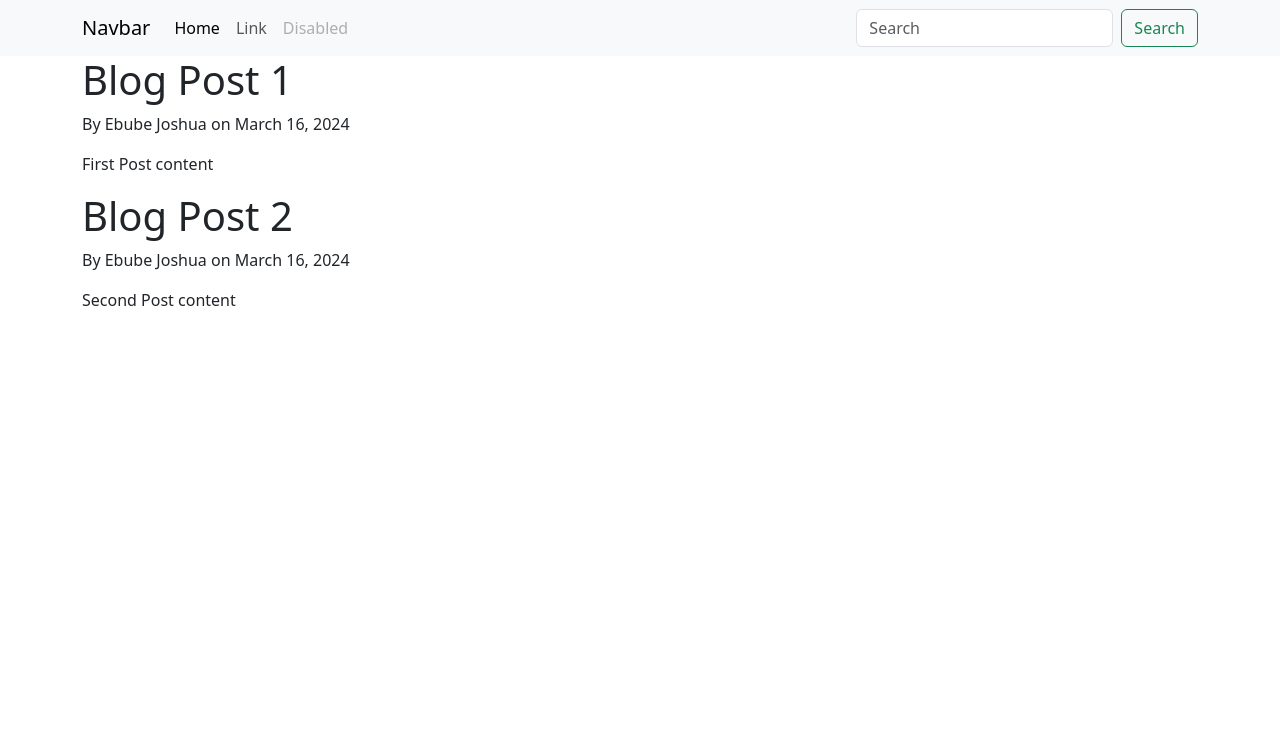
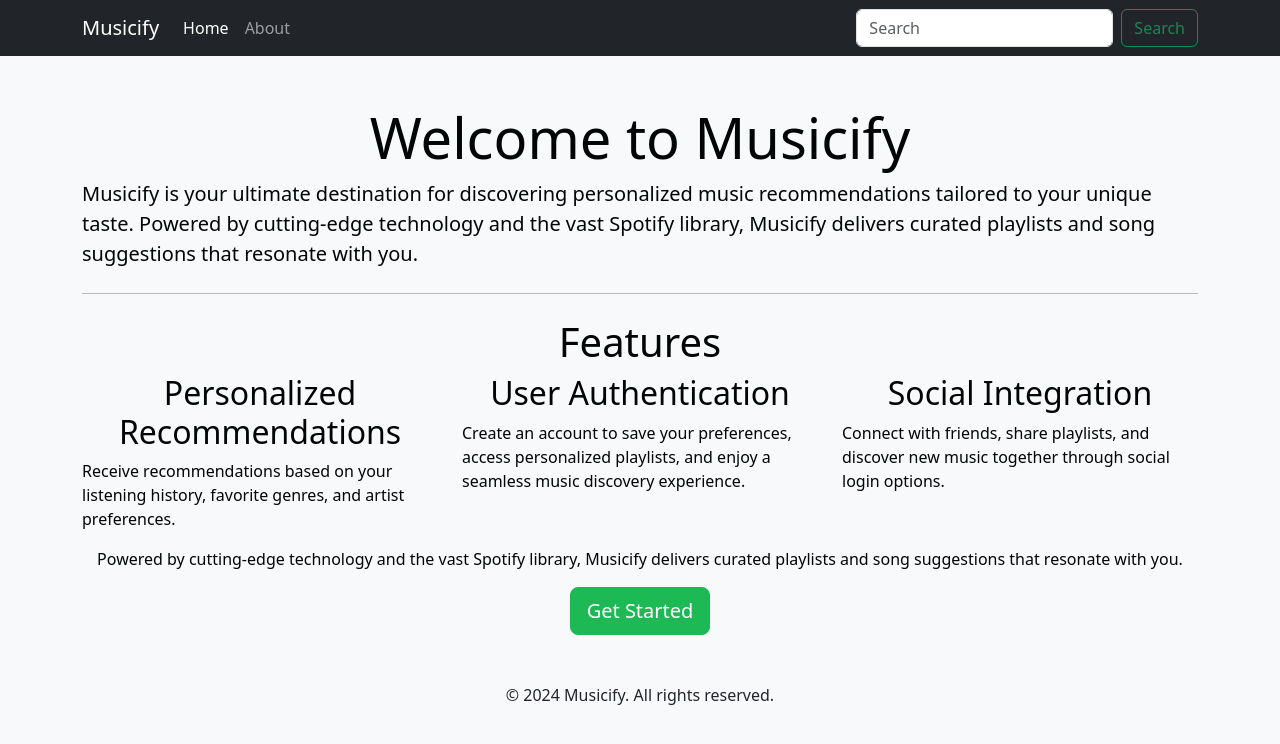
Before and after one commit to Josh-dev69/musicfy, a Django app: page / in a window 1280 px wide. Shown: the top 744 px of the page. Run offline with Django 5.2, Linux system fonts and the light colour scheme.

Commit message:
Code Update

```diff
--- /dev/null
+++ b/music_recommender_project/music_recommender/static/css/main.css
@@ -0,0 +1,16 @@
+
+body {
+    background-color: #f8f9fa;
+}
+.jumbotron {
+    background-color: #f8f9fa;
+    color: #010505;
+}
+.btn-primary {
+    background-color: #1db954;
+    border-color: #1db954;
+}
+.btn-primary:hover {
+    background-color: #14883f;
+    border-color: #14883f;
+}
--- a/music_recommender_project/music_recommender/templates/main/base.html
+++ b/music_recommender_project/music_recommender/templates/main/base.html
@@ -1,3 +1,4 @@
+{% load static %}
 <!DOCTYPE html>
 <html>
 <head>
@@ -13,13 +14,19 @@
 
     <!-- Bootstrap CSS-->
     <link href="https://cdn.jsdelivr.net/npm/bootstrap@5.3.3/dist/css/bootstrap.min.css" rel="stylesheet" integrity="sha384-QWTKZyjpPEjISv5WaRU9OFeRpok6YctnYmDr5pNlyT2bRjXh0JMhjY6hW+ALEwIH" crossorigin="anonymous">
+
+    <!-- Custom CSS -->
+    <link rel="stylesheet" type="text/css" href="{% static 'css/main.css' %}">
+
 </head>
 <body>
     <header class="site-header">
         <!-- NavBar Section -->
-        <nav class="navbar navbar-expand-lg bg-body-tertiary navbar-custom">
+        <nav class="navbar navbar-expand-lg navbar-dark bg-dark">
             <div class="container">
-                <a class="navbar-brand" href="#">Navbar</a>
+                <a class="navbar-brand" href="{% url 'musicify-home' %}">
+                    Musicify
+                </a>
 
                 <!-- Navbar Toggle button -->
                 <button class="navbar-toggler" type="button" data-bs-toggle="collapse" data-bs-target="#navbarTogglerDemo02" aria-controls="navbarTogglerDemo02" aria-expanded="false" aria-label="Toggle navigation">
@@ -30,13 +37,10 @@
                 <div class="collapse navbar-collapse" id="navbarTogglerDemo02">
                     <ul class="navbar-nav me-auto mb-2 mb-lg-0">
                         <li class="nav-item">
-                            <a class="nav-link active" aria-current="page" href="#">Home</a>
+                            <a class="nav-link active" aria-current="page" href="{% url 'musicify-home' %}">Home</a>
                         </li>
                         <li class="nav-item">
-                            <a class="nav-link" href="#">Link</a>
-                        </li>
-                        <li class="nav-item">
-                            <a class="nav-link disabled" aria-disabled="true">Disabled</a>
+                            <a class="nav-link" href="{% url 'musicify-about' %}">About</a>
                         </li>
                     </ul>
                     <form class="d-flex" role="search">
@@ -47,9 +51,15 @@
             </div>
         </nav>
     </header>
-    <div class="container">
-        {% block content %}{% endblock %}
+
+    <div class="container mt-5">
+        {% block content %}
+        {% endblock %}
     </div>
+
+    <footer class="text-center mt-5">
+        <p>&copy; 2024 Musicify. All rights reserved.</p>
+    </footer>
 
     <!-- Optional Javascript -->
     <script src="https://cdn.jsdelivr.net/npm/@popperjs/core@2.11.8/dist/umd/popper.min.js" integrity="sha384-I7E8VVD/ismYTF4hNIPjVp/Zjvgyol6VFvRkX/vR+Vc4jQkC+hVqc2pM8ODewa9r" crossorigin="anonymous"></script>
--- a/music_recommender_project/music_recommender/templates/main/index.html
+++ b/music_recommender_project/music_recommender/templates/main/index.html
@@ -1,8 +1,27 @@
 {% extends "main/base.html" %}
 {% block content %}
-    {% for post in posts %}
-        <h1>{{ post.title }}</h1>
-        <p>By {{ post.author }} on {{ post.date_posted }}</p>
-        <p>{{ post.content }}</p>
-    {% endfor %}
+<div class="jumbotron text-center">
+    <h1 class="display-4">Welcome to Musicify</h1>
+    <p class="lead text-start">
+        Musicify is your ultimate destination for discovering personalized music recommendations tailored to your unique taste. Powered by cutting-edge technology and the vast Spotify library, Musicify delivers curated playlists and song suggestions that resonate with you.
+    </p>
+    <hr class="my-4">
+    <h1 class="display-6">Features</h1>
+    <div class="row">
+        <div class="col-md-4">
+            <h2>Personalized Recommendations</h2>
+            <p class="text-start">Receive recommendations based on your listening history, favorite genres, and artist preferences.</p>
+        </div>
+        <div class="col-md-4">
+            <h2>User Authentication</h2>
+            <p class="text-start">Create an account to save your preferences, access personalized playlists, and enjoy a seamless music discovery experience.</p>
+        </div>
+        <div class="col-md-4">
+            <h2>Social Integration</h2>
+            <p class="text-start">Connect with friends, share playlists, and discover new music together through social login options.</p>
+        </div>
+    </div>
+    <p>Powered by cutting-edge technology and the vast Spotify library, Musicify delivers curated playlists and song suggestions that resonate with you.</p>
+    <a class="btn btn-primary btn-lg" href="#" role="button">Get Started</a>
+</div>
 {% endblock content %}
--- a/music_recommender_project/music_recommender/urls.py
+++ b/music_recommender_project/music_recommender/urls.py
@@ -2,6 +2,6 @@ from django.urls import path
 from . import views
 
 urlpatterns = [
-    path('', views.home, name="music_recommender-home"),
-    path('about/', views.about, name="music_recommender-about"),
+    path('', views.home, name="musicify-home"),
+    path('about/', views.about, name="musicify-about"),
 ]
--- a/music_recommender_project/music_recommender/views.py
+++ b/music_recommender_project/music_recommender/views.py
@@ -1,30 +1,9 @@
 from django.shortcuts import render
 from django.http import HttpResponse
 
-posts = [
-    {
-        'author' : 'Ebube Joshua',
-        'title' : 'Blog Post 1',
-        'content' : 'First Post content',
-        'date_posted' : 'March 16, 2024'
-    },
-
-    {
-        'author' : 'Ebube Joshua',
-        'title' : 'Blog Post 2',
-        'content' : 'Second Post content',
-        'date_posted' : 'March 16, 2024'
-    }
-]
-
-
-context = {
-    'posts': posts
-}
-
 # Create your views here.
 def home(request):
-    return render(request, 'main/index.html', context)
+    return render(request, 'main/index.html')
 
 def about(request):
     return render(request, 'main/about.html', { 'title': 'About' })
```
Also changed, not shown: music_recommender_project/db.sqlite3, music_recommender_project/music_recommender/templates/main/images/logo.jpeg (added), music_recommender_project/music_recommender/templates/main/images/logo1.jpeg (added).
